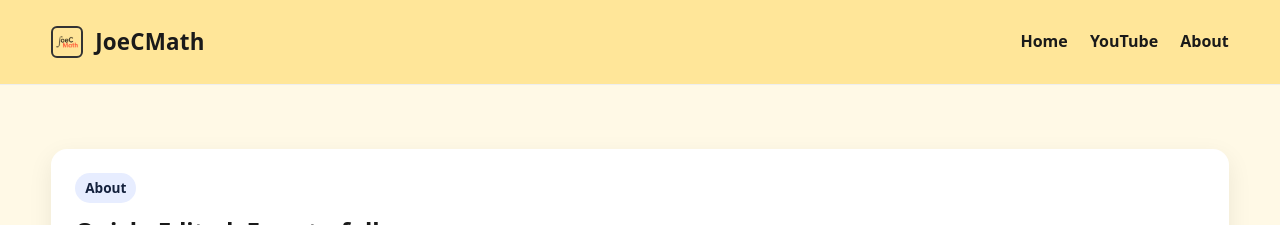
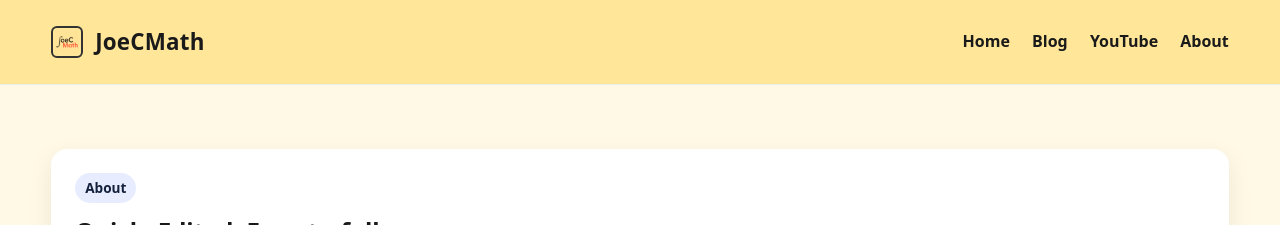
Before and after one commit to JoeCMath/joecmath.com, a Jekyll site: the page about.html, which Jekyll copies as it is, in a window 1280 px wide. Shown: the top 225 px of the page. Built offline with Jekyll 4.4.1, drawn with Linux system fonts in a browser that asks for light colours.

Commit message:
Update about.html uncomment blog

```diff
--- a/about.html
+++ b/about.html
@@ -78,7 +78,7 @@
       </div>
       <nav>
         <a href="/">Home</a>
-        <!-- <a href="/blog.html">Blog</a> -->
+        <a href="/blog.html">Blog</a>
         <a href="https://www.youtube.com/@JoeCMath">YouTube</a>
         <a href="/about.html" aria-current="page">About</a>
       </nav>
```
